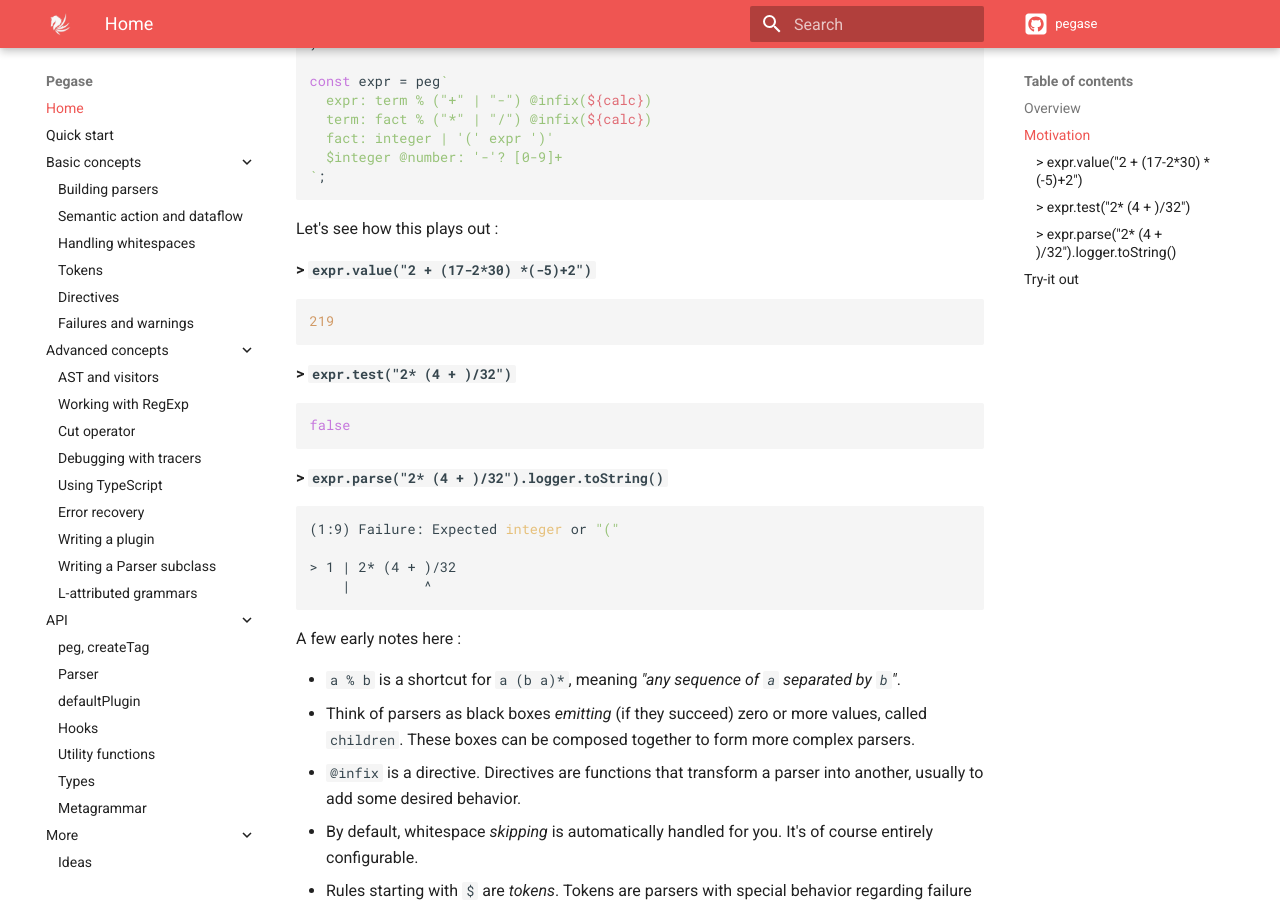
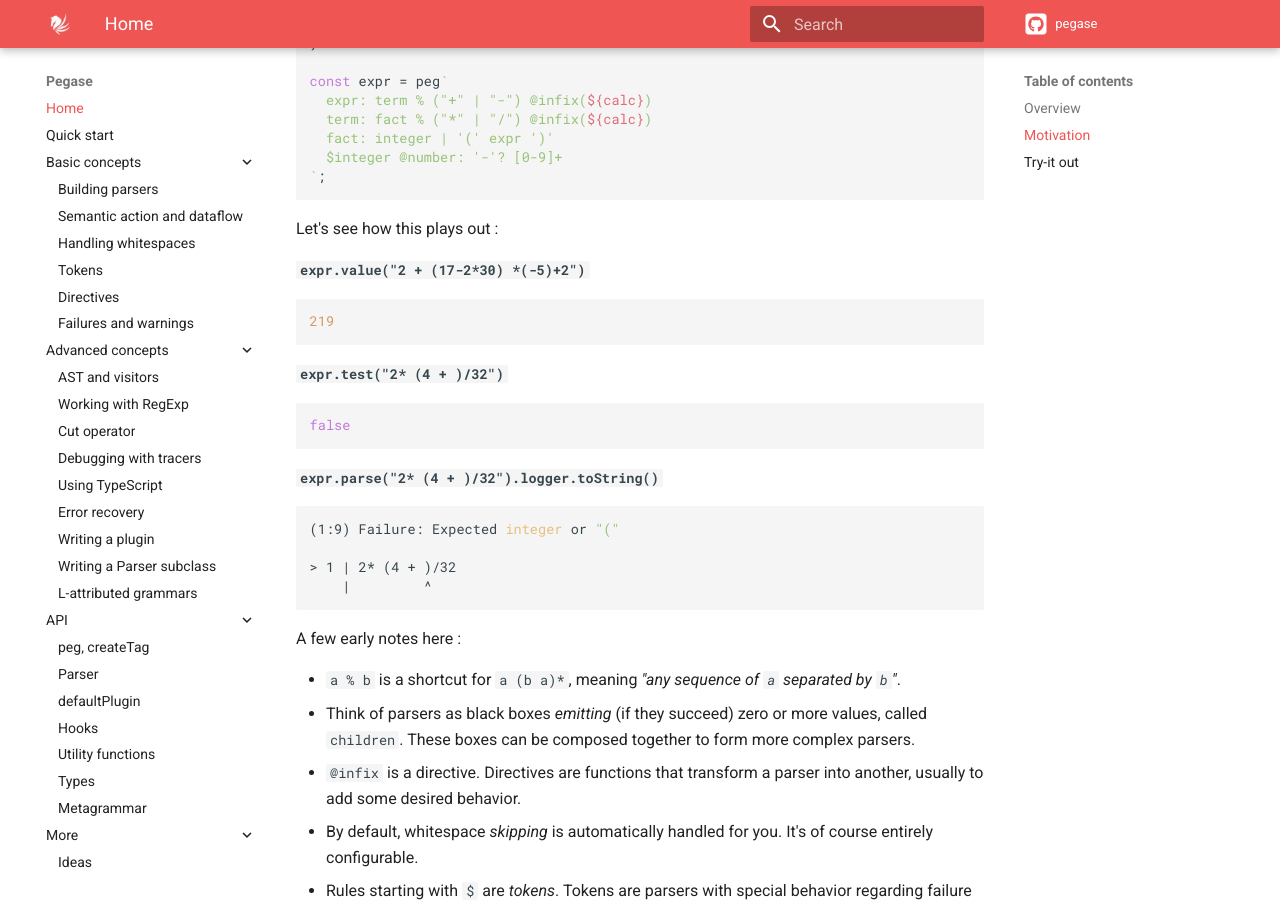
Before and after one commit to strblr/pegase, an MkDocs documentation site: the page built from doc/docs/index.md, in a window 1280 px wide and 900 px high, scrolled down 1329 px. Built offline with MkDocs 1.6.1 and Material for MkDocs 9.7.7, drawn with Linux system fonts in a browser that asks for light colours; nearby versions of some CDN libraries; comment, search, counter and statistics services are not loaded.

Commit message:
Edited doc

````diff
--- a/doc/docs/index.md
+++ b/doc/docs/index.md
@@ -45,19 +45,19 @@ const expr = peg`
 
 Let's see how this plays out :
 
-#### > `expr.value("2 + (17-2*30) *(-5)+2")`
+**`expr.value("2 + (17-2*30) *(-5)+2")`**
 
 ```json
 219
 ```
 
-#### > `expr.test("2* (4 + )/32")`
+**`expr.test("2* (4 + )/32")`**
 
 ```json
 false
 ```
 
-#### > `expr.parse("2* (4 + )/32").logger.toString()`
+**`expr.parse("2* (4 + )/32").logger.toString()`**
 
 ```
 (1:9) Failure: Expected integer or "("
````
Also changed, not shown: doc/docs/advanced-concepts/AST-and-visitors.md (+1 -6 lines), doc/docs/advanced-concepts/Error-recovery.md (+2 -2 lines), doc/docs/basic-concepts/Building-parsers.md (+1 -1 lines), doc/docs/basic-concepts/Failures-and-warnings.md (+5 -10 lines), doc/docs/basic-concepts/Tokens.md (+3 -8 lines), README.md.
